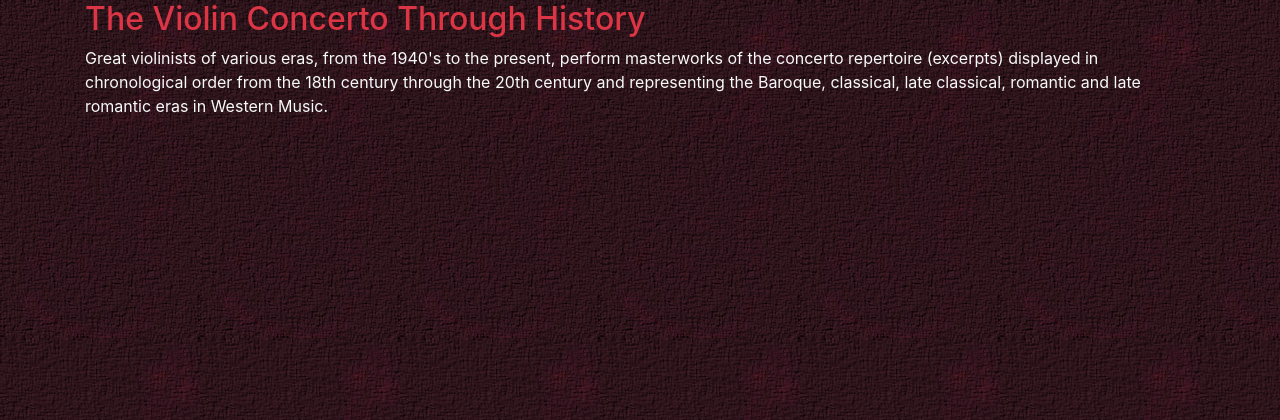
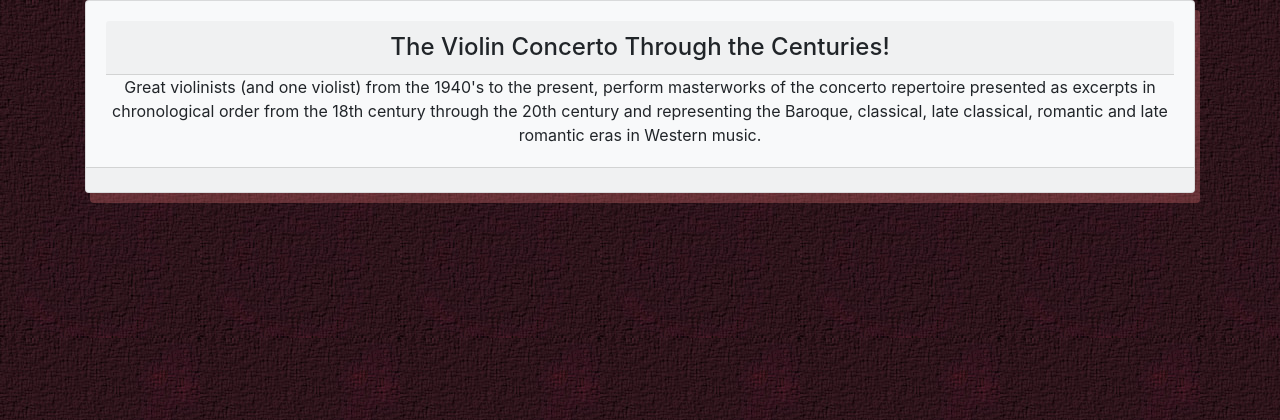
Before and after one commit to Jaliov/Violin_Classics_History, a PHP site: page /header.php in a window 1280 px wide. Shown: the top 420 px of the page. Run offline with PHP 8.4, Linux system fonts and the light colour scheme.

Commit message:
styling header

```diff
--- a/header.php
+++ b/header.php
@@ -10,13 +10,23 @@
 
     <link rel="stylesheet" href="https://maxcdn.bootstrapcdn.com/bootstrap/4.0.0/css/bootstrap.min.css"
         integrity="sha384-Gn5384xqQ1aoWXA+058RXPxPg6fy4IWvTNh0E263XmFcJlSAwiGgFAW/dAiS6JXm" crossorigin="anonymous">
+    <link rel="stylesheet" href="style.css">
     <title>Great Violinists History</title>
 </head>
 
 <body style="background-image: url('ViolinImbBlurDarkText.jpg');">
     <!--<body class = "bg-secondary"> -->
-    <div class="container container-fluid">
+    <div class="container container-fluid" >
+        <div class="card text-center bg-light" id="header">
 
-        <h2 class="text-danger">The Violin Concerto Through History</h2>
+            <div class="card-body">
+                <h4 class="card-header">The Violin Concerto Through the Centuries!</h4>
+                <p class="card-text">Great violinists (and one violist) from the 1940's to the present, perform masterworks of the
+                concerto repertoire presented as excerpts in chronological order from the 18th century through the
+                20th century and representing the Baroque, classical, late classical, romantic and late romantic
+                eras in Western music. </p>
+            </div>
+            <div class="card-footer text-muted">
 
-        <p class="text-light">Great violinists of various eras, from the 1940's to the present, perform masterworks of the concerto repertoire (excerpts) displayed in chronological order from the 18th century through the 20th century and representing the Baroque, classical, late classical, romantic and late romantic eras in Western Music. </p>
+            </div>
+        </div>
--- a/style.css
+++ b/style.css
@@ -2,3 +2,8 @@
    /*background-color:rgb(184, 176, 176); */
  margin-bottom: 0.25em;
 }
+
+#header {
+  margin-bottom: 25px;
+  box-shadow: 5px 10px hsla(0, 75%, 70%, 0.3);
+}
--- a/video1.php
+++ b/video1.php
@@ -52,7 +52,7 @@ $musicians = $stmt->fetchAll(PDO::FETCH_OBJ);
 <?php echo $info3 . $musician->concerto . "</div></div>"; ?>
 
 <?php echo $buttonPlace .
-"data-content= '$musician->info;' title = '$musician->role'>$musician->name</button>";?>
+"data-content= '$musician->info;' title = '$musician->role'>$musician->name</button>"; ?>
 <?php endforeach; ?>
 
 <?php  //Oistrakh
```
